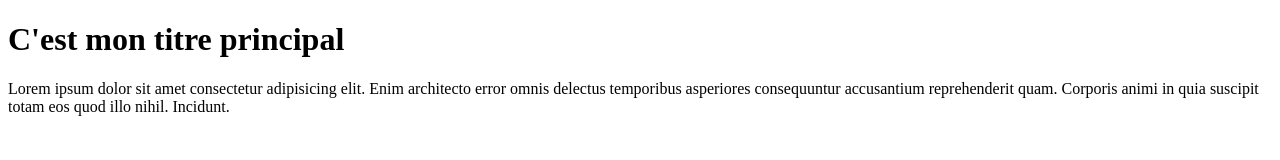
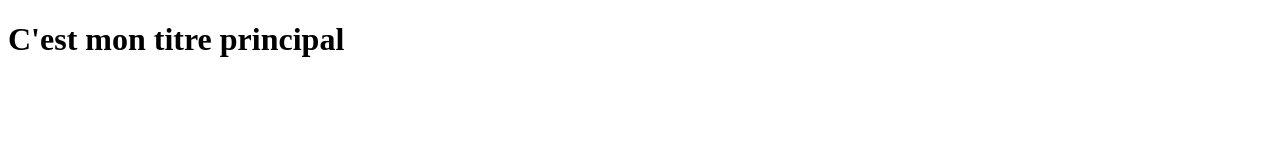
Before and after one commit to Elifinanc/Test_repo, a plain HTML site: page index.html in a window 1280 px wide. Drawn offline with Linux system fonts and the light colour scheme.

Commit message:
suppression des paragraphes

```diff
--- a/index.html
+++ b/index.html
@@ -6,6 +6,6 @@
   </head>
   <body>
     <h1>C'est mon titre principal</h1>
-    <p>Lorem ipsum dolor sit amet consectetur adipisicing elit. Enim architecto error omnis delectus temporibus asperiores consequuntur accusantium reprehenderit quam. Corporis animi in quia suscipit totam eos quod illo nihil. Incidunt.</p>
+
   </body>
 </html>
```
